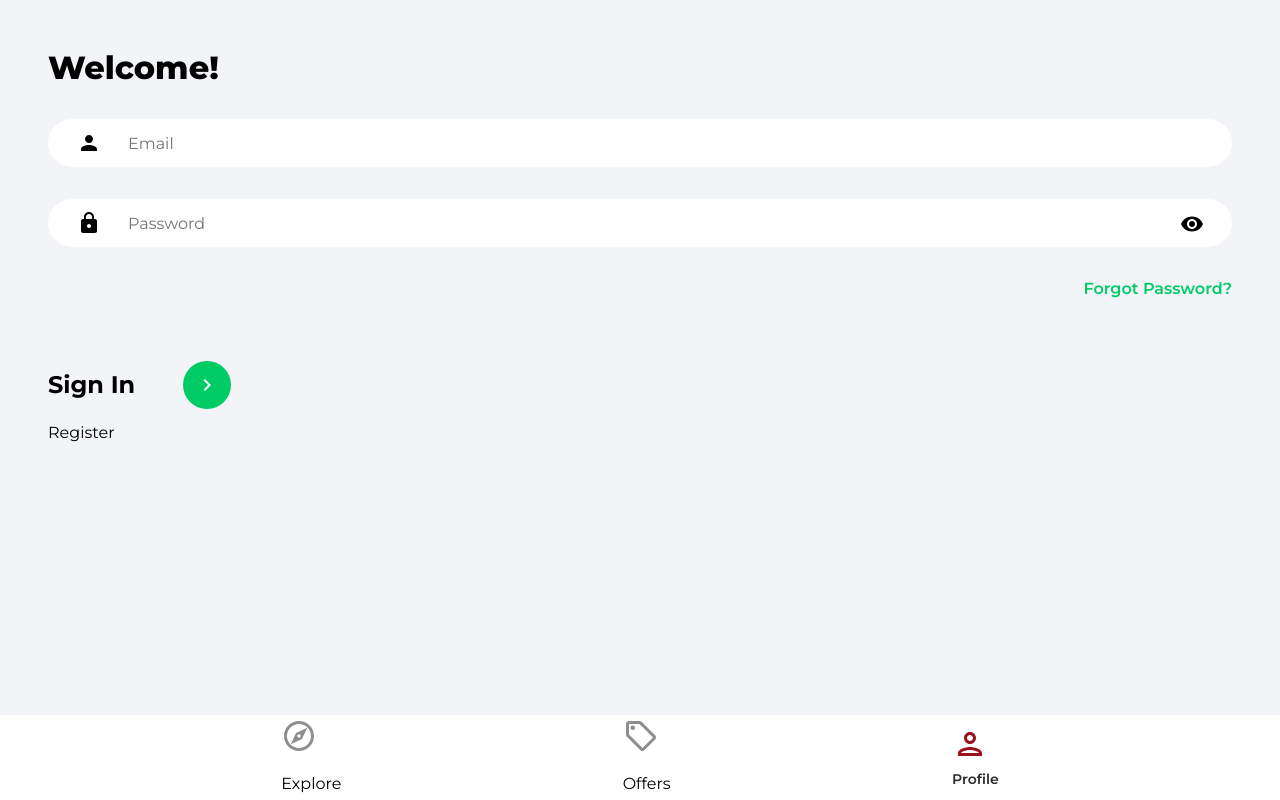
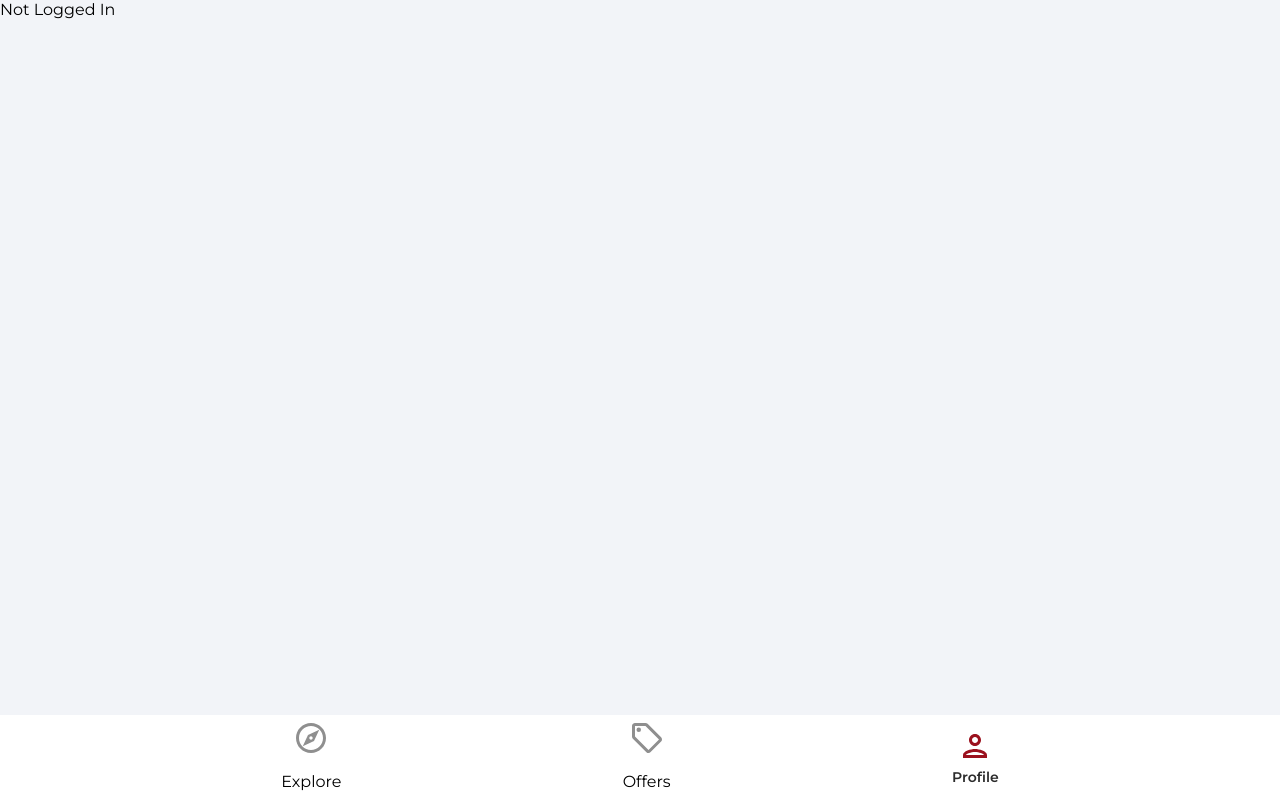
Before and after one commit to cday96/house-marketplace, a React (Create React App) app: page /profile in a window 1280 px wide. Built offline with nearby package versions, Linux system fonts and the light colour scheme.

Commit message:
add sign up and sign in auth with firebase authentication + toast notif with react-toastify

```diff
--- a/package.json
+++ b/package.json
@@ -11,6 +11,7 @@
     "react-dom": "^17.0.2",
     "react-router-dom": "^6.2.1",
     "react-scripts": "5.0.0",
+    "react-toastify": "^8.1.0",
     "web-vitals": "^2.1.3"
   },
   "scripts": {
--- a/src/App.js
+++ b/src/App.js
@@ -1,4 +1,6 @@
 import { BrowserRouter as Router, Routes, Route } from "react-router-dom"
+import { ToastContainer } from "react-toastify"
+import "react-toastify/dist/ReactToastify.css"
 import Explore from "./pages/Explore"
 import Offers from "./pages/Offers"
 import Profile from "./pages/Profile"
@@ -16,7 +18,7 @@ function App() {
 					<Route path="/" element={<Explore />} />
 					<Route path="/offers" element={<Offers />} />
 					{/* This will need to become a protected route */}
-					<Route path="/profile" element={<SignIn />} />
+					<Route path="/profile" element={<Profile />} />
 					<Route path="/sign-in" element={<SignIn />} />
 					<Route path="/sign-up" element={<SignUp />} />
 					<Route
@@ -26,6 +28,7 @@ function App() {
 				</Routes>
 				<Navbar />
 			</Router>
+			<ToastContainer />
 		</div>
 	)
 }
--- a/src/components/Navbar.jsx
+++ b/src/components/Navbar.jsx
@@ -20,7 +20,7 @@ function Navbar() {
 			<nav className="navbarNav">
 				<ul className="navbarListItems">
 					<li
-						classname="navbarListItem"
+						className="navbarListItem"
 						onClick={() => navigate("/")}
 					>
 						<ExploreIcon
@@ -39,7 +39,7 @@ function Navbar() {
 						</p>
 					</li>
 					<li
-						classname="navbarListItem"
+						className="navbarListItem"
 						onClick={() => navigate("/offers")}
 					>
 						<OfferIcon
@@ -62,7 +62,7 @@ function Navbar() {
 						</p>
 					</li>
 					<li
-						classname="navbarListItem"
+						className="navbarListItem"
 						onClick={() => navigate("/profile")}
 					>
 						<PersonOutlineIcon
--- a/src/pages/Profile.jsx
+++ b/src/pages/Profile.jsx
@@ -1,11 +1,16 @@
 import React from "react"
+import { useState, useEffect } from "react"
+import { getAuth } from "firebase/auth"
 
 function Profile() {
-	return (
-		<div>
-			<h1>Profile</h1>
-		</div>
-	)
+	const [user, setUser] = useState(null)
+
+	const auth = getAuth()
+
+	useEffect(() => {
+		setUser(auth.currentUser)
+	}, [])
+	return user ? <h1>{user.displayName}</h1> : "Not Logged In"
 }
 
 export default Profile
--- a/src/pages/SignIn.jsx
+++ b/src/pages/SignIn.jsx
@@ -1,6 +1,8 @@
 import React from "react"
 import { useState } from "react"
 import { useNavigate, Link } from "react-router-dom"
+import { toast } from "react-toastify"
+import { getAuth, signInWithEmailAndPassword } from "firebase/auth"
 import { ReactComponent as ArrowRightIcon } from "../assets/svg/keyboardArrowRightIcon.svg"
 import visibilityIcon from "../assets/svg/visibilityIcon.svg"
 
@@ -25,6 +27,29 @@ function SignIn() {
 		}))
 	}
 
+	const handleSubmit = async (e) => {
+		e.preventDefault()
+		try {
+			// Get the auth value
+			const auth = getAuth()
+
+			// Store the credentials in the promise in an object
+			const userCredential = await signInWithEmailAndPassword(
+				auth,
+				email,
+				password
+			)
+
+			// Validate login and send user to homepage
+			if (userCredential.user) {
+				navigate("/")
+			}
+		} catch (error) {
+			// Use toast from ToastContainer in react-toastify library to emit error
+			toast.error("Incorrect Credentials")
+		}
+	}
+
 	return (
 		<div>
 			<div className="pageContainer">
@@ -32,7 +57,7 @@ function SignIn() {
 					<p className="pageHeader">Welcome!</p>
 				</header>
 				<main>
-					<form>
+					<form onSubmit={handleSubmit}>
 						<input
 							id="email"
 							className="emailInput"
@@ -67,7 +92,7 @@ function SignIn() {
 						</Link>
 						<div className="signInBar">
 							<p className="signInText">Sign In</p>
-							<button className="signInButton">
+							<button type="submit" className="signInButton">
 								<ArrowRightIcon
 									fill="#ffffff"
 									width="34px"
@@ -77,7 +102,7 @@ function SignIn() {
 						</div>
 					</form>
 					{/* Google OAuth Component goes here */}
-					<Link classname="registerLink" to="/sign-up">
+					<Link className="registerLink" to="/sign-up">
 						Register
 					</Link>
 				</main>
--- a/src/pages/SignUp.jsx
+++ b/src/pages/SignUp.jsx
@@ -1,6 +1,14 @@
 import React from "react"
 import { useState } from "react"
 import { useNavigate, Link } from "react-router-dom"
+import { toast } from "react-toastify"
+import {
+	getAuth,
+	createUserWithEmailAndPassword,
+	updateProfile,
+} from "firebase/auth"
+import { doc, setDoc, serverTimestamp } from "firebase/firestore"
+import { db } from "../firebase.config"
 import { ReactComponent as ArrowRightIcon } from "../assets/svg/keyboardArrowRightIcon.svg"
 import visibilityIcon from "../assets/svg/visibilityIcon.svg"
 
@@ -26,6 +34,47 @@ function SignUp() {
 		}))
 	}
 
+	const handleSubmit = async (e) => {
+		e.preventDefault()
+
+		try {
+			// Get the auth value
+			const auth = getAuth()
+
+			// Register the user and put the returned promise into userCredential
+			const userCredential = await createUserWithEmailAndPassword(
+				auth,
+				email,
+				password
+			)
+
+			// Get user info from the promise for adding to Firestore db
+			const user = userCredential.user
+
+			updateProfile(auth.currentUser, {
+				displayName: name,
+			})
+
+			// Copy formData state values (name/email/password) into an object so can create record to store in db
+			const formDataCopy = { ...formData }
+
+			// Do not want to store password in db
+			delete formDataCopy.password
+
+			// Set a timestamp
+			formDataCopy.timestamp = serverTimestamp()
+
+			// Add a new document in collection "users"
+			await setDoc(doc(db, "users", user.uid), formDataCopy)
+
+			// Redirect to homepage
+			navigate("/")
+		} catch (error) {
+			// Use toast from ToastContainer in react-toastify library to emit error
+			toast.error("Something Went Wrong")
+		}
+	}
+
 	return (
 		<div>
 			<div className="pageContainer">
@@ -33,7 +82,7 @@ function SignUp() {
 					<p className="pageHeader">Register!</p>
 				</header>
 				<main>
-					<form>
+					<form onSubmit={handleSubmit}>
 						<input
 							id="name"
 							className="nameInput"
@@ -70,7 +119,7 @@ function SignUp() {
 						</div>
 						<div className="signUpBar">
 							<p className="signUpText">Sign Up</p>
-							<button className="signUpButton">
+							<button type="submit" className="signUpButton">
 								<ArrowRightIcon
 									fill="#ffffff"
 									width="34px"
@@ -80,7 +129,7 @@ function SignUp() {
 						</div>
 					</form>
 					{/* Google OAuth Component goes here */}
-					<Link classname="registerLink" to="/sign-in">
+					<Link className="registerLink" to="/sign-in">
 						Already Have an Account?
 					</Link>
 				</main>
```
Also changed, not shown: 1 other file (tests, documents, lock files or other folders).
